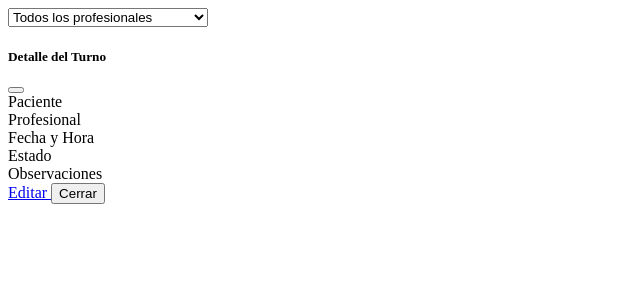
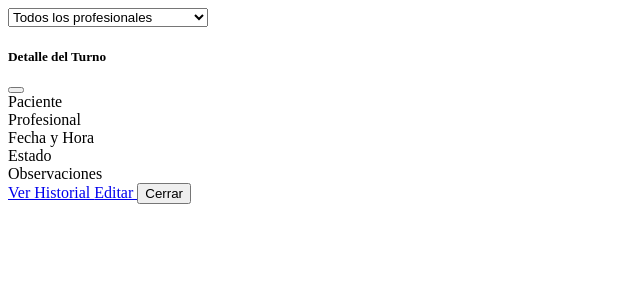
Before and after one commit to brumaison/turnero, a PHP site: template app/Views/admin/turnos/calendar.php in a window 1280 px wide. Shown: the top 300 px of the page, without its empty margins (0-640 px from the left). Run offline with PHP 8.4, Linux system fonts and the light colour scheme; the template is opened without the code that fills it, so the values that code supplies are empty.

Commit message:
feat: link historial desde turnos + fix validación consultas

```diff
--- a/app/Controllers/Admin/TurnosController.php
+++ b/app/Controllers/Admin/TurnosController.php
@@ -268,6 +268,7 @@ class TurnosController extends Controller {
                 'backgroundColor' => $this->getColorByEstado($turno['estado_id']),
                 'extendedProps' => [
                     'paciente' => $turno['apellido'] . ', ' . $turno['nombre'],
+                    'paciente_id' => $turno['paciente_id'],
                     'profesional' => $turno['profesional'],
                     'consultorio' => $turno['consultorio_nombre'] ?? 'Sin consultorio',
                     'estado' => $turno['estado_id'],
--- a/app/Views/admin/consultas/atender.php
+++ b/app/Views/admin/consultas/atender.php
@@ -26,13 +26,13 @@
             <!-- Diagnóstico -->
             <div class="mb-3">
                 <label class="form-label">Diagnóstico</label>
-                <textarea name="diagnostico" class="form-control" rows="3" placeholder="Diagnóstico principal..."></textarea>
+                <textarea name="diagnostico" class="form-control" rows="3" placeholder="Diagnóstico principal..." required></textarea>
             </div>
 
             <!-- Notas de la consulta -->
             <div class="mb-3">
                 <label class="form-label">Notas de la Consulta</label>
-                <textarea name="notas" class="form-control" rows="5" placeholder="Observaciones, tratamiento indicado, etc..."></textarea>
+                <textarea name="notas" class="form-control" rows="5" placeholder="Observaciones, tratamiento indicado, etc..." required></textarea>
                 <small class="text-muted">Estas notas son parte de la historia clínica del paciente</small>
             </div>
 
--- a/app/Views/admin/turnos/calendar.php
+++ b/app/Views/admin/turnos/calendar.php
@@ -52,11 +52,14 @@
                 </div>
             </div>
             <div class="modal-footer">
-                <a href="#" id="btnEditar" class="btn btn-primary">
-                    <i class="ti ti-edit"></i> Editar
-                </a>
-                <button type="button" class="btn btn-secondary" data-bs-dismiss="modal">Cerrar</button>
-            </div>
+            <a href="#" id="btnHistorial" class="btn btn-info">
+                <i class="ti ti-file-invoice"></i> Ver Historial
+            </a>
+            <a href="#" id="btnEditar" class="btn btn-primary">
+                <i class="ti ti-edit"></i> Editar
+            </a>
+            <button type="button" class="btn btn-secondary" data-bs-dismiss="modal">Cerrar</button>
+        </div>
         </div>
     </div>
 </div>
@@ -100,6 +103,7 @@ document.addEventListener('DOMContentLoaded', function() {
             const colores = ['yellow-lt','green-lt','red-lt','gray-lt','blue-lt'];
 
             document.getElementById('modalTurnoId').value = info.event.id;
+            document.getElementById('btnHistorial').href = '<?= baseUrl('/admin/pacientes') ?>/' + props.paciente_id + '/historial';
             document.getElementById('modalPaciente').textContent = props.paciente || 'N/A';
             document.getElementById('modalProfesional').textContent = props.profesional || 'N/A';
             document.getElementById('modalFecha').textContent = info.event.extendedProps.fecha_hora_formatted;
```
Also changed, not shown: app/Views/admin/turnos/index.php (+12 -2 lines).
